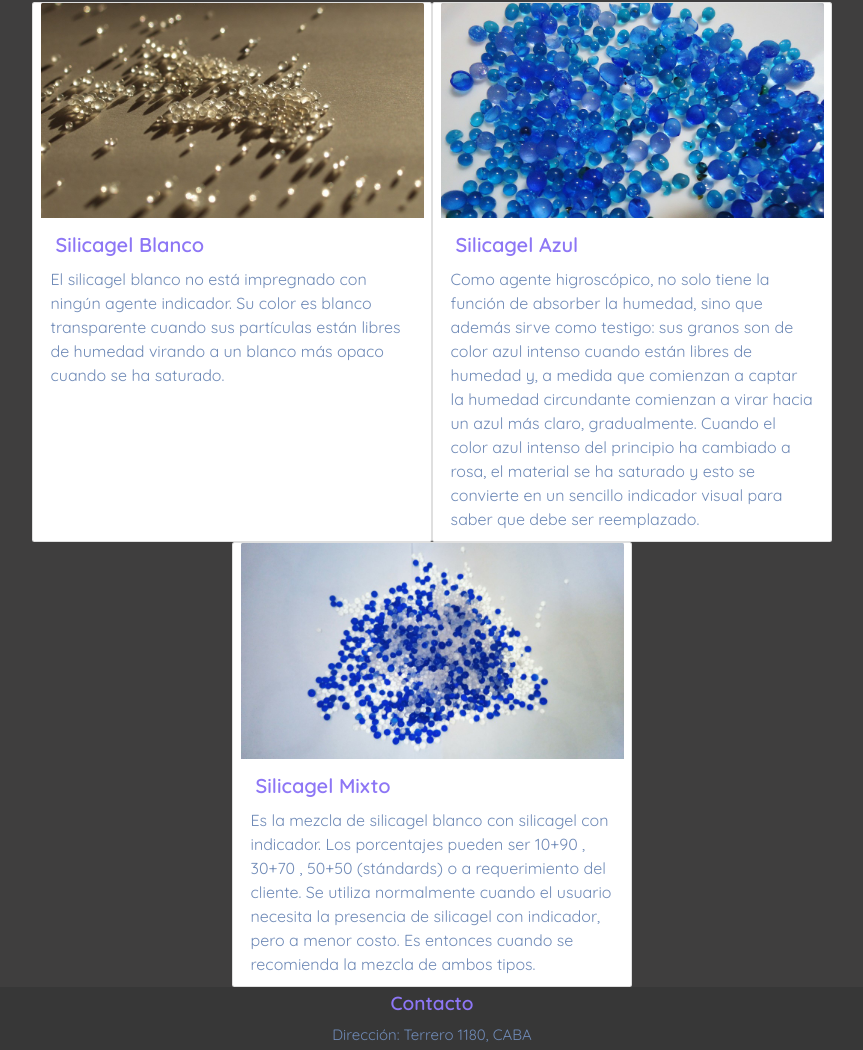
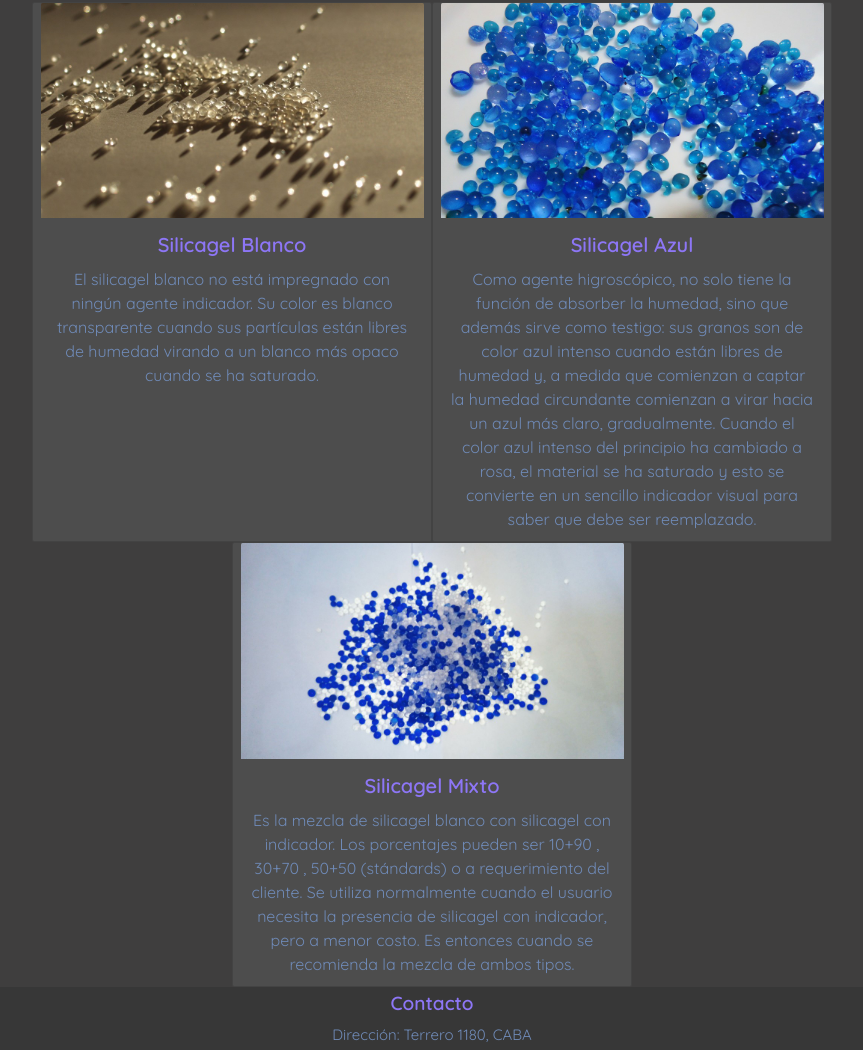
Before and after one commit to MateoArbia/SigevSolutions, a website: page html/producto.html in a window 1280 px wide. Shown: the part 145-1195 px from the top of the page, without its empty margins (208-1071 px from the left). Drawn offline with Linux system fonts and the light colour scheme.

Commit message:
Modificaciones a las cards en la seccion Producto

```diff
--- a/html/producto.html
+++ b/html/producto.html
@@ -36,25 +36,25 @@
     <section class="container">
         <h2 class="text-center">Producto</h2>
         <div class="row justify-content-center justify-content-sm-center justify-content-md-center justify-content-lg-center">
-            <div class="card" style="width: 40rem;">
+            <div class="card cardColor" style="width: 40rem;">
                 <img src="../images/silicagelblanco.jpg" class="card-img-top" alt="silicagel blanco">
                 <div class="card-body">
-                    <h2>Silicagel Blanco</h2>
-                    <p class="card-text">El silicagel blanco no está impregnado con ningún agente indicador. Su color es blanco transparente cuando sus partículas están libres de humedad virando a un blanco más opaco cuando se ha saturado.</p>
+                    <h2 class="text-center">Silicagel Blanco</h2>
+                    <p class="card-text text-center">El silicagel blanco no está impregnado con ningún agente indicador. Su color es blanco transparente cuando sus partículas están libres de humedad virando a un blanco más opaco cuando se ha saturado.</p>
                 </div>
             </div>
-            <div class="card" style="width: 40rem;">
+            <div class="card cardColor" style="width: 40rem;">
                 <img src="../images/silicagelazul.jpg" class="card-img-top" alt="silicagel azul">
                 <div class="card-body">
-                    <h2>Silicagel Azul</h2>
-                    <p class="card-text">Como agente higroscópico, no solo tiene la función de absorber la humedad, sino que además sirve como testigo: sus granos son de color azul intenso cuando están libres de humedad y, a medida que comienzan a captar la humedad circundante comienzan a virar hacia un azul más claro, gradualmente. Cuando el color azul intenso del principio ha cambiado a rosa, el material se ha saturado y esto se convierte en un sencillo indicador visual para saber que debe ser reemplazado.</p>
+                    <h2 class="text-center">Silicagel Azul</h2>
+                    <p class="card-text text-center">Como agente higroscópico, no solo tiene la función de absorber la humedad, sino que además sirve como testigo: sus granos son de color azul intenso cuando están libres de humedad y, a medida que comienzan a captar la humedad circundante comienzan a virar hacia un azul más claro, gradualmente. Cuando el color azul intenso del principio ha cambiado a rosa, el material se ha saturado y esto se convierte en un sencillo indicador visual para saber que debe ser reemplazado.</p>
                 </div>
             </div>
-            <div class="card" style="width: 40rem;">
+            <div class="card cardColor" style="width: 40rem;">
                 <img src="../images/SilicaMix.jpg" class="card-img-top" alt="silicagel azul">
                 <div class="card-body">
-                    <h2>Silicagel Mixto</h2>
-                    <p class="card-text">Es la mezcla de silicagel blanco con silicagel con indicador. Los porcentajes pueden ser 10+90 , 30+70 , 50+50 (stándards) o a requerimiento del cliente. Se utiliza normalmente cuando el usuario necesita la presencia de silicagel con indicador, pero a menor costo. Es entonces cuando se recomienda la mezcla de ambos tipos.</p>
+                    <h2 class="text-center">Silicagel Mixto</h2>
+                    <p class="card-text text-center">Es la mezcla de silicagel blanco con silicagel con indicador. Los porcentajes pueden ser 10+90 , 30+70 , 50+50 (stándards) o a requerimiento del cliente. Se utiliza normalmente cuando el usuario necesita la presencia de silicagel con indicador, pero a menor costo. Es entonces cuando se recomienda la mezcla de ambos tipos.</p>
                 </div>
             </div>
         </div>
--- a/scss/_clases.scss
+++ b/scss/_clases.scss
@@ -6,6 +6,10 @@
 .carouselSize {
     width: 60%;
     margin: auto;
+}
+
+.cardColor {
+    background-color: #4d4d4d;
 }
 
 .navTitulo {
--- a/scss/_footer.scss
+++ b/scss/_footer.scss
@@ -1,5 +1,7 @@
 footer {
     background-color: #373737;
+    position: static;
+    bottom: 200px;
         div {
             h2 {
                 color: #8d76f5;
```
Also changed, not shown: index.html (+1 -1 lines), css/style.css.
